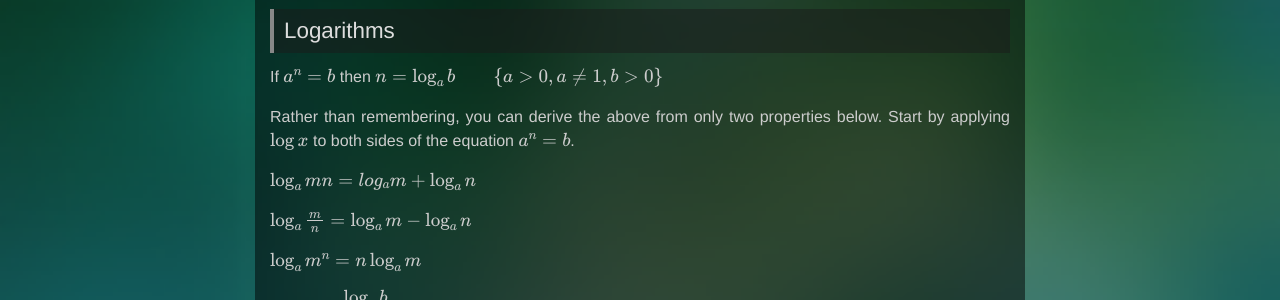
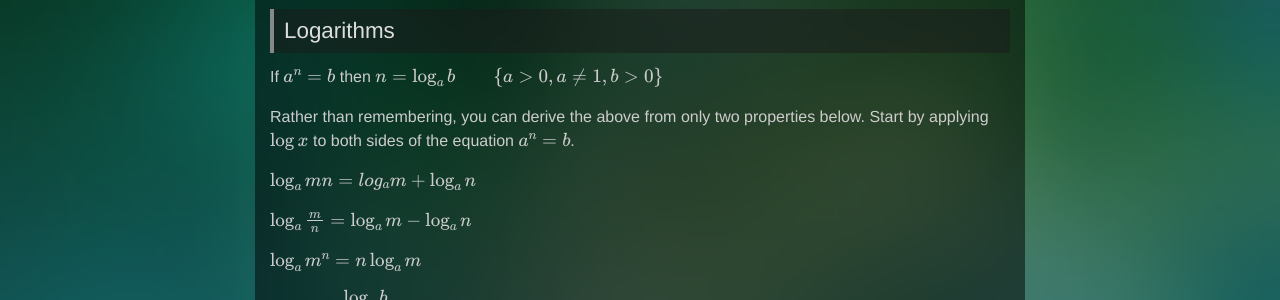
Before and after one commit to samuller/samuller.net, a Jekyll site: the page built from notes/math-exponents.md, in a window 1280 px wide. Shown: the part 862-1162 px from the top of the page. Built offline with Jekyll 4.4.1, drawn with Linux system fonts in a browser that asks for light colours; formulas are drawn with MathJax 3.

Commit message:
Don't justify notes
Currently applies to all 'posts', but only notes use these, while other layouts are all 'pages'.

```diff
--- a/_layouts/post.html
+++ b/_layouts/post.html
@@ -8,7 +8,7 @@
     <p class="post-meta"><time datetime="{{ page.date | date_to_xmlschema }}" itemprop="datePublished">{{ page.date | date: "%b %-d, %Y" }}</time>{% if page.author %} • <span itemprop="author" itemscope itemtype="http://schema.org/Person"><span itemprop="name">{{ page.author }}</span></span>{% endif %}</p>
   </header>
 
-  <div class="post-content" itemprop="articleBody">
+  <div class="post-content non-prose" itemprop="articleBody">
     {{ content }}
   </div>
 
--- a/_sass/_base.scss
+++ b/_sass/_base.scss
@@ -406,5 +406,9 @@
     background:rgba(25, 25, 25, 1);
 }
 
+.non-prose {
+    text-align: left;
+}
+
 // Vue
 [v-cloak] { display: none; }
```
